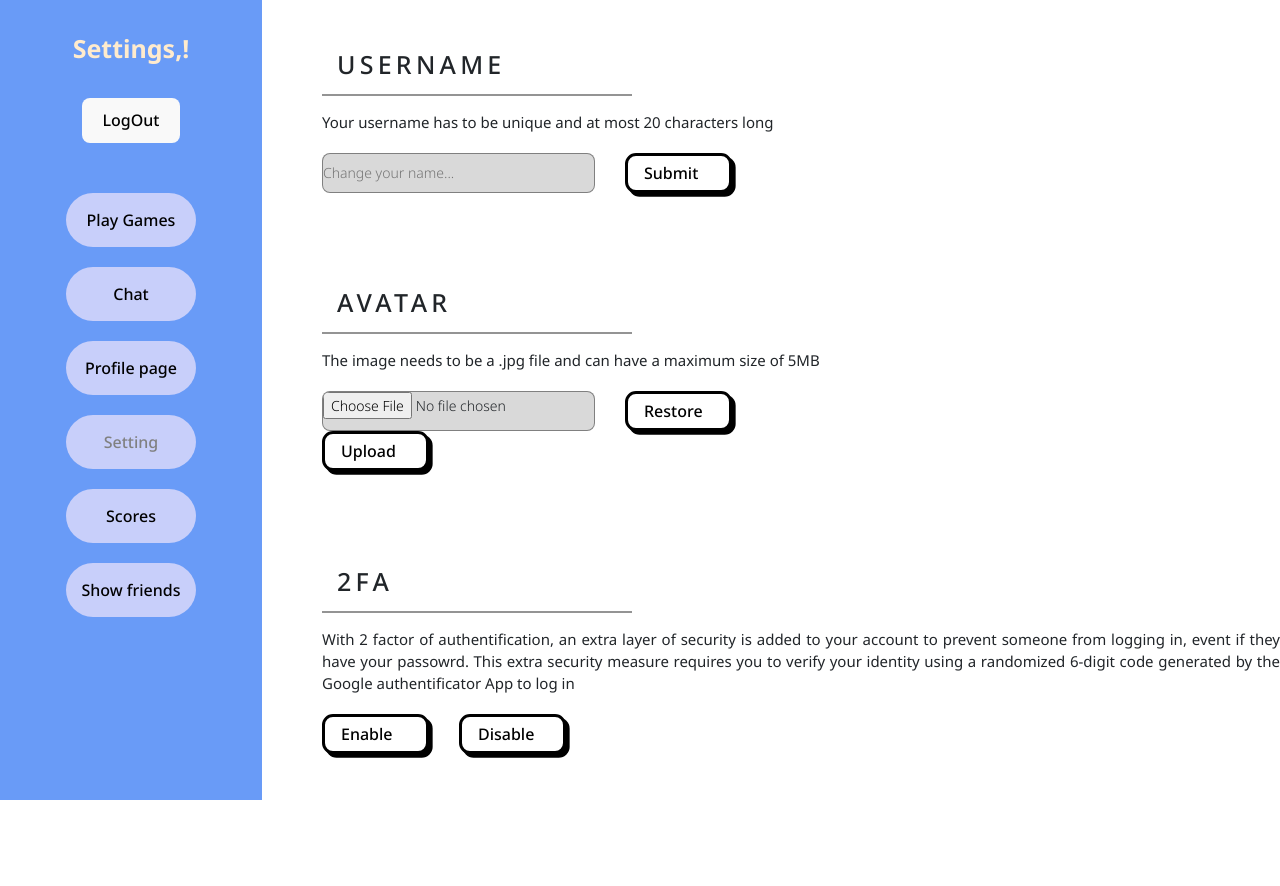
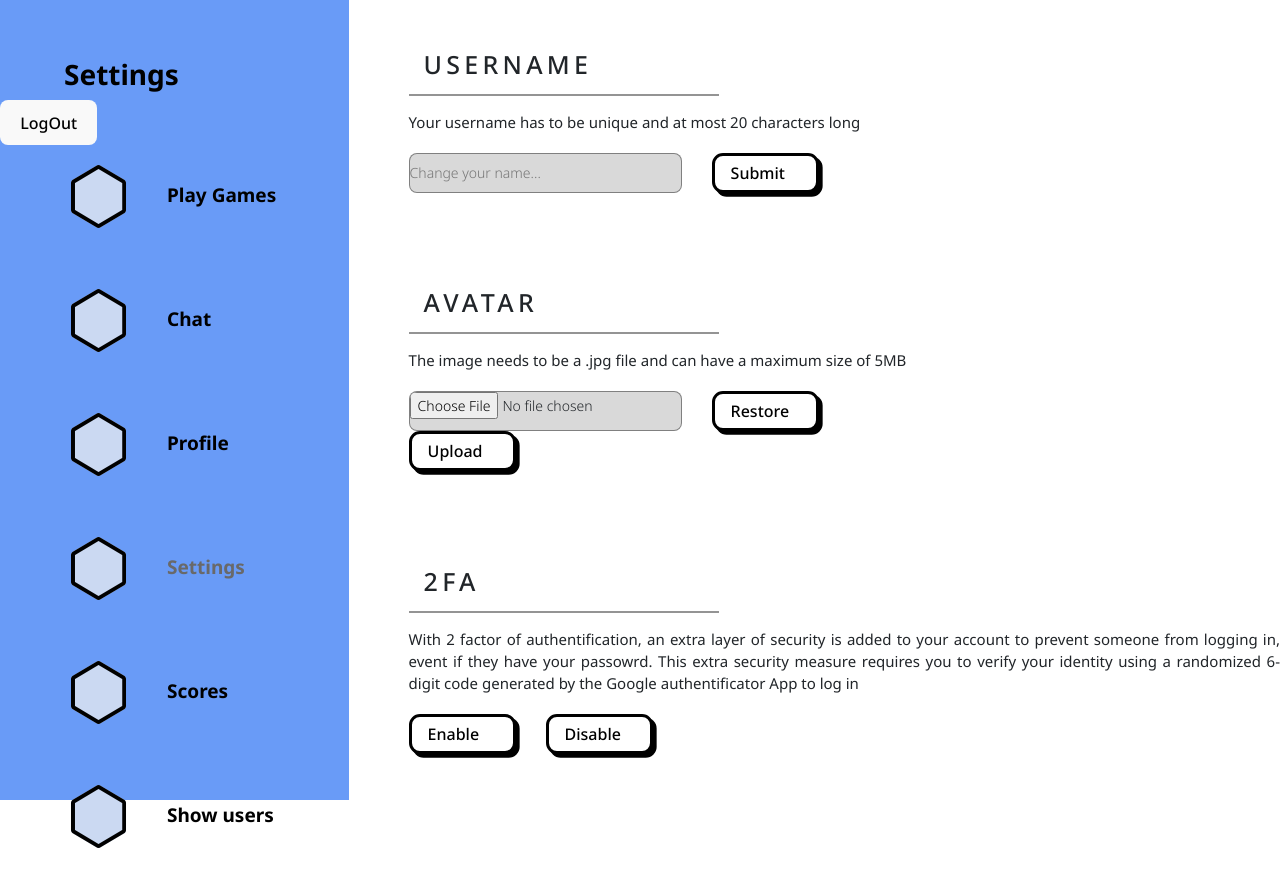
Before and after one commit to Mareenbck/transcendence_42, a React (Vite) app in the folder Front-End/: page /settings in a window 1280 px wide. Shown: the top 886 px of the page. Before the commit the page ends 800 px from the top, so only its background shows below. Built offline with nearby package versions, Linux system fonts and the light colour scheme; no server answers.

Commit message:
side bar remodelee

```diff
--- a/Front-End/index.html
+++ b/Front-End/index.html
@@ -15,6 +15,7 @@
 	  <script src="https://kit.fontawesome.com/191e243f28.js" crossorigin="anonymous"></script>
       <link href='https://unpkg.com/boxicons@2.1.4/css/boxicons.min.css' rel='stylesheet'>
       <script src="https://kit.fontawesome.com/191e243f28.js" crossorigin="anonymous"></script>
+      <link rel="stylesheet" href="https://cdn.jsdelivr.net/npm/bootstrap-icons@1.7.2/font/bootstrap-icons.css">
       <title>Transcendence</title>
   </head>
 
--- a/Front-End/src/components/auth/SideBar.tsx
+++ b/Front-End/src/components/auth/SideBar.tsx
@@ -1,103 +1,56 @@
-import React, { FormEvent, useContext, useRef, useState, useEffect } from "react";
-import style from '../../style/SideBar.module.css'
-import { Link, useParams, NavLink } from "react-router-dom";
+import React, { useContext, useState, useEffect } from "react";
+import '../../style/Sidebar.css'
+import { Link, useLocation } from "react-router-dom";
 import AuthContext from "../../store/AuthContext";
-import Menu from "../../pages/Menu";
 
 
+const Sidebar = (props: any) => {
 
+    const authCtx = useContext(AuthContext);
+    const [activeLink, setActiveLink] = useState('');
+    const location = useLocation();
 
-function SideBar(props: any)
-{
-    const authCtx = useContext(AuthContext);
-    const id = authCtx.userId;
-    // const { id } = useParams();
+    const links = [
+        { name: "Play Games", path: "/game/play" },
+        { name: "Chat", path: "/chat/message" },
+        { name: "Profile", path: `/users/profile/${authCtx.userId}` },
+        { name: "Settings", path: "/settings" },
+        { name: "Scores", path: "/scores" },
+        { name: "Show users", path: `/friends` },
+      ];
 
-   const [isActive, setIsActive]= useState(true);
+      useEffect(() => {
+        setActiveLink(location.pathname);
+      }, [location.pathname]);
 
-/*
-    const Click = () =>{
-
-    };*/
-
-
+      const handleLinkClick = (path: string) => {
+        setActiveLink(path);
+      };
 
     return (
-        <div className={style.sideBar}>
-            <div className={style.top}>
-                {/* <div className={style.logo}> */}
-                    {/* <i className="bx bx-menu"></i> */}
-                    <span> {props.title},{authCtx.username}!</span>
-                {/* </div> */}
+        <div className="sidebar">
+            <h4>{props.title}</h4>
+            <button onClick={authCtx.logout}>LogOut</button>
+            <div className="links">
+                <ul>
+                    {links.map((link) => (
+                        <li key={link.path}>
+                            <div className="li">
+                                <div className="hexa">
+                                    <span className="bi bi-hexagon-fill"></span>
+                                    <span className="bi bi-hexagon" id="bord"></span>
+                                </div>
+                                <Link to={link.path} onClick={() => handleLinkClick(link.path)}
+                                    className={activeLink === link.path ? "active" : ""}> {link.name}
+                                </Link>
+                            </div>
+                            <br />
+                        </li>
+                    ))}
+                </ul>
             </div>
-            {/* <Link to="/auth/signin" className={style.lgu} onClick={authCtx.logout}>LogOut</Link> */}
-            <button onClick={authCtx.logout}>LogOut</button>
-            <div className={style.links}>
-            <NavLink style={({isActive}) => {return{ color : isActive ? "grey" : "black"};}}
-                to="/game/play" className= {style.btn} >Play Games
-            </NavLink>
-                            <NavLink
-                                style={({isActive}) => {
-                                    return{
-                                        color : isActive ? "grey" : "black"
-                                    };
-                                }
-                                }
-                            to="/chat/message"
-                            className= {style.btn}
-                            >Chat
-                            </NavLink>
-                            <NavLink
-                                style={({isActive}) => {
-                                    return{
-                                        color : isActive ? "grey" : "black"
-                                    };
-                                }
-                                }
-                            to={`/users/profile/${authCtx.userId}`}
-                            className= {style.btn}
-                            >Profile page
-                            </NavLink>
-                            <NavLink
-                                style={({isActive}) => {
-                                    return{
-                                        color : isActive ? "grey" : "black"
-                                    };
-                                }
-                                }
-                            to="/settings"
-                            className= {style.btn}
-                            >Setting
-                            </NavLink>
-
-                            <NavLink
-                                style={({isActive}) => {
-                                    return{
-                                        color : isActive ? "grey" : "black"
-                                    };
-                                }
-                                }
-                            to="/scores"
-                            className= {style.btn}
-                            >Scores</NavLink>
-                            <NavLink
-                            style={({isActive}) => {
-                                return{
-                                    color : isActive ? "grey" : "black"
-                                };
-                            }
-                            }
-                        to="/friends"
-                        className= {style.btn}
-                        >Show friends</NavLink>
-
-
-
-                        </div>
-                    </div>
-		    // </div>
-
+        </div>
     )
 }
 
-export default SideBar;
+export default Sidebar;
--- a/Front-End/src/pages/Profile.tsx
+++ b/Front-End/src/pages/Profile.tsx
@@ -16,8 +16,6 @@ const Profile = () =>  {
 	const ftAvatar = authCtx.ftAvatar;
 	const username = localStorage.getItem('username');
 	const [avatar, setAvatar] = useState<string | null>(null);
-
-	// const demandFriend =
 
 	useEffect(() => {
 		setAvatar(authCtx.avatar);
@@ -54,7 +52,7 @@ const Profile = () =>  {
 	return (
 		<>
 		<div className={style.mainPos}>
-			<SideBar title="Settings" />
+			<SideBar title="Profile" />
 			<div className="contain-set">
 
 		{/* <img src={avatarUrl} alt={avatar ? "avatar" : "ftAvatar"} /> */}
@@ -95,7 +93,7 @@ const Profile = () =>  {
 				<h5>Victory</h5>
 			</div>
 		</div>
-		<div>
+		<div className='User'>
 			<h2 className="title">Demands :</h2>
 			<ul>
 				{prendingDemands.map(demand => (
--- a/Front-End/src/style/Friends.css
+++ b/Front-End/src/style/Friends.css
@@ -73,7 +73,7 @@
     filter: drop-shadow(3.97px 2.97px 0px #000000);
 }
 
-li {
+.User li {
     list-style-type: none;
     margin-right: 300px;
     margin-bottom: 30px;
--- a/Front-End/src/style/Menu.module.css
+++ b/Front-End/src/style/Menu.module.css
@@ -7,7 +7,6 @@
 
 .mainPos
 {
-    position: absolute;
     display: flex;
     flex-direction: row;
     top: 0;
@@ -25,7 +24,6 @@
     font-weight: bold;
     text-align: center;
     margin: 50px;
-    width: 800px;
     align-items: center;
     margin: auto;
 }
--- /dev/null
+++ b/Front-End/src/style/Sidebar.css
@@ -0,0 +1,81 @@
+.sidebar {
+	display: flex;
+    flex-direction: column;
+    align-items: flex-start;
+    background-color: #699BF7;
+	width: 40%;
+    height: 100vh;
+}
+
+.sidebar h4 {
+	font-style: normal;
+	font-weight: 700;
+	font-size: 28px;
+	line-height: 36px;
+	color: black;
+	margin-top: 56px;
+	margin-left: 64px;
+}
+
+.links {
+	display: flex;
+	margin-left: 35px;
+}
+
+.links ul {
+	list-style-type: none;
+}
+
+.links .li {
+	display: flex;
+    align-items: center;
+	font-style: normal;
+	font-weight: 900;
+	font-size: 18px;
+	line-height: 20px;
+}
+
+.li span {
+	font-size: 63px;
+	color: rgb(203, 217, 242);
+	font-weight: 200;
+	margin-right: 20px;
+	width: 61px;
+}
+
+#bord {
+	color: black;
+}
+
+.links a {
+    font-weight: 700;
+    font-size: 19px;
+    color: black;
+}
+
+.links a.active {
+    font-weight: 700;
+    font-size: 19px;
+    color: rgb(105, 105, 105);
+}
+
+.hexa {
+	position: relative;
+	top: 20px;
+	width: 100px;
+	height: 100px;
+  }
+
+  .bi-hexagon-fill {
+	position: absolute;
+	top: 0;
+	left: 0;
+	z-index: 1;
+  }
+
+  .bi-hexagon {
+	position: absolute;
+	top: 0;
+	left: 0;
+	z-index: 2;
+  }
```
